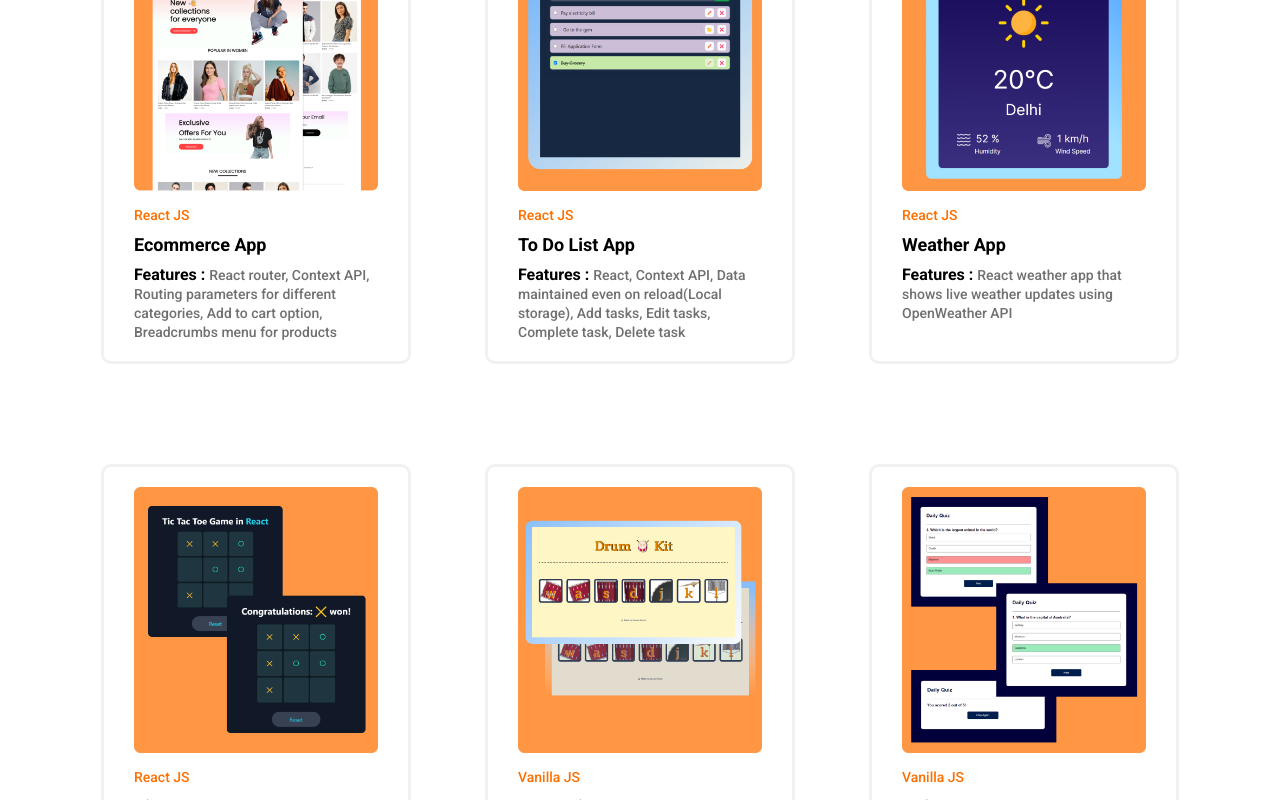
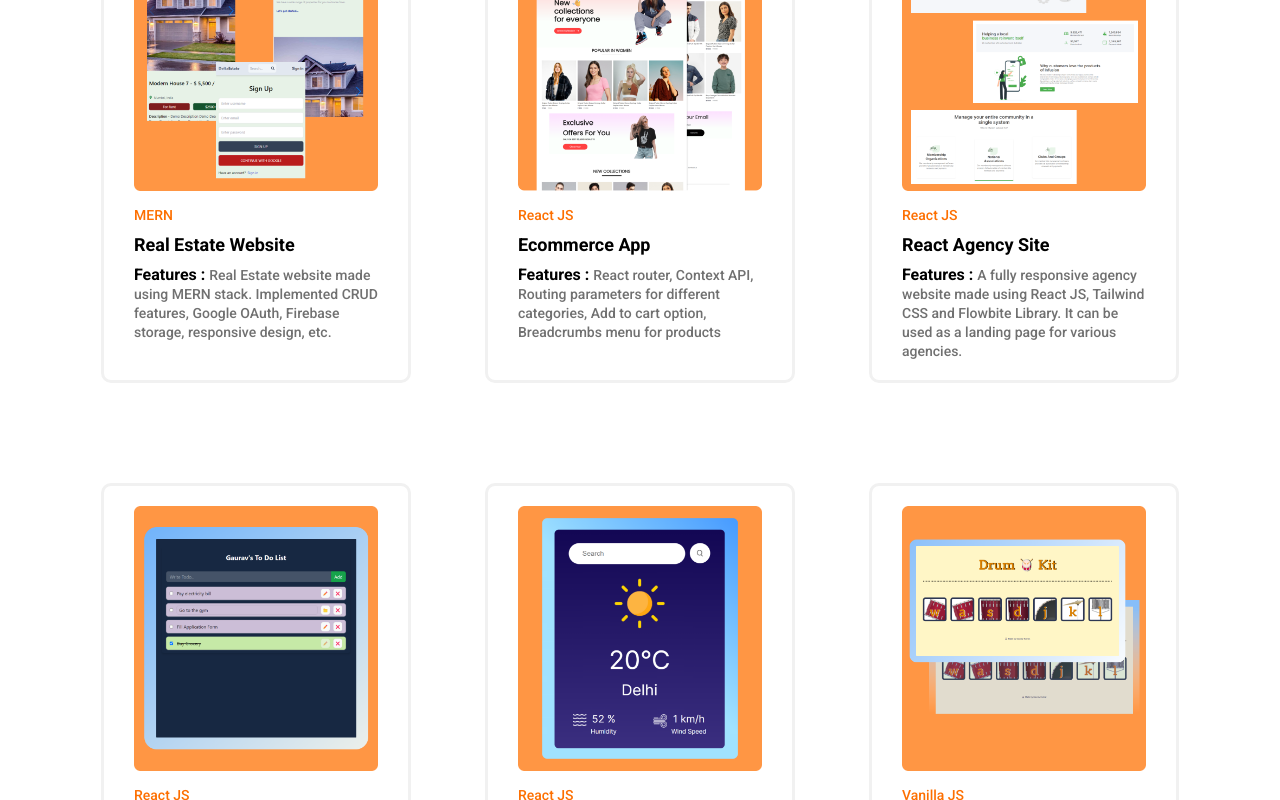
Before and after one commit to GauravKumar2601/gaurav-react-portfolio, a React (Vite) app: page / in a window 1280 px wide. Shown: the part 2000-2800 px from the top of the page. Built offline with nearby package versions, Linux system fonts and the light colour scheme.

Commit message:
Added react agency site project

```diff
--- a/src/components/footer/footer.component.jsx
+++ b/src/components/footer/footer.component.jsx
@@ -47,6 +47,9 @@ const Footer = () => {
           <a href="https://github.com/GauravKumar2601" target="_blank">
             <FontAwesomeIcon icon={faGithub} size="2x" />
           </a>
+          <a href="https://twitter.com/GauravCodesIt" target="_blank">
+            <FontAwesomeIcon icon={faTwitter} size="2x" />
+          </a>
           <a href="https://www.instagram.com/gauravartspace/" target="_blank">
             <FontAwesomeIcon icon={faInstagram} size="2x" />
           </a>
--- a/src/components/header/header.component.jsx
+++ b/src/components/header/header.component.jsx
@@ -7,6 +7,7 @@ import {
   faGithub,
   faInstagram,
   faLinkedin,
+  faTwitter,
 } from "@fortawesome/free-brands-svg-icons";
 
 const Header = () => {
@@ -73,6 +74,9 @@ const SocialIcon = () => {
       <a href="https://github.com/GauravKumar2601" target="_blank">
         <FontAwesomeIcon icon={faGithub} size="2x" />
       </a>
+      <a href="https://twitter.com/GauravCodesIt" target="_blank">
+        <FontAwesomeIcon icon={faTwitter} size="2x" />
+      </a>
       <a href="https://www.instagram.com/gauravartspace/" target="_blank">
         <FontAwesomeIcon icon={faInstagram} size="2x" />
       </a>
--- a/src/components/portfolio/portfolio.data.jsx
+++ b/src/components/portfolio/portfolio.data.jsx
@@ -10,8 +10,18 @@ import guessmynumber_app from "../../assets/portfolio/guessmynumber_app.png";
 import jscalculator_app from "../../assets/portfolio/jscalculator_app.png";
 import texttospeech_app from "../../assets/portfolio/texttospeech_app.png";
 import mernestate_app from "../../assets/portfolio/mernestate_app.png";
+import infusion_app from "../../assets/portfolio/infusion_app.png";
 
 const PortfolioData = [
+  {
+    id: 12,
+    category: "MERN",
+    title: "Real Estate Website",
+    image: mernestate_app,
+    link: "https://mern-estate-1f43.onrender.com/",
+    features:
+      "Real Estate website made using MERN stack. Implemented CRUD features, Google OAuth, Firebase storage, responsive design, etc.",
+  },
   {
     id: 1,
     category: "React JS",
@@ -20,6 +30,15 @@ const PortfolioData = [
     link: "https://react-ecommerce-site-xi.vercel.app/",
     features:
       "React router, Context API, Routing parameters for different categories, Add to cart option, Breadcrumbs menu for products",
+  },
+  {
+    id: 13,
+    category: "React JS",
+    title: "React Agency Site",
+    image: infusion_app,
+    link: "https://react-agency-infusion.vercel.app/",
+    features:
+      "A fully responsive agency website made using React JS, Tailwind CSS and Flowbite Library. It can be used as a landing page for various agencies.",
   },
   {
     id: 2,
@@ -39,15 +58,15 @@ const PortfolioData = [
     features:
       "React weather app that shows live weather updates using OpenWeather API",
   },
-  {
-    id: 4,
-    category: "React JS",
-    title: "TicTacToe App",
-    image: tictactoe_app,
-    link: "https://tictactoe-in-react.vercel.app/",
-    features:
-      "React router, Context API, Routing parameters for different categories, Add to cart option, Breadcrumbs menu for products",
-  },
+  // {
+  //   id: 4,
+  //   category: "React JS",
+  //   title: "TicTacToe App",
+  //   image: tictactoe_app,
+  //   link: "https://tictactoe-in-react.vercel.app/",
+  //   features:
+  //     "React router, Context API, Routing parameters for different categories, Add to cart option, Breadcrumbs menu for products",
+  // },
   // {
   //   id: 5,
   //   category: "React JS",
@@ -111,15 +130,6 @@ const PortfolioData = [
   //   features:
   //     "Music app using Javascript that plays different sounds based on the events triggered by the clicks, also handles respective keypress events",
   // },
-  {
-    id: 12,
-    category: "MERN",
-    title: "Real Estate Website",
-    image: mernestate_app,
-    link: "https://mern-estate-1f43.onrender.com/",
-    features:
-      "Real Estate website made using MERN stack. Implemented CRUD features, Google OAuth, Firebase storage, responsive design, etc.",
-  },
 ];
 
 export default PortfolioData;
```
Also changed, not shown: src/assets/portfolio/infusion_app.png (added).
